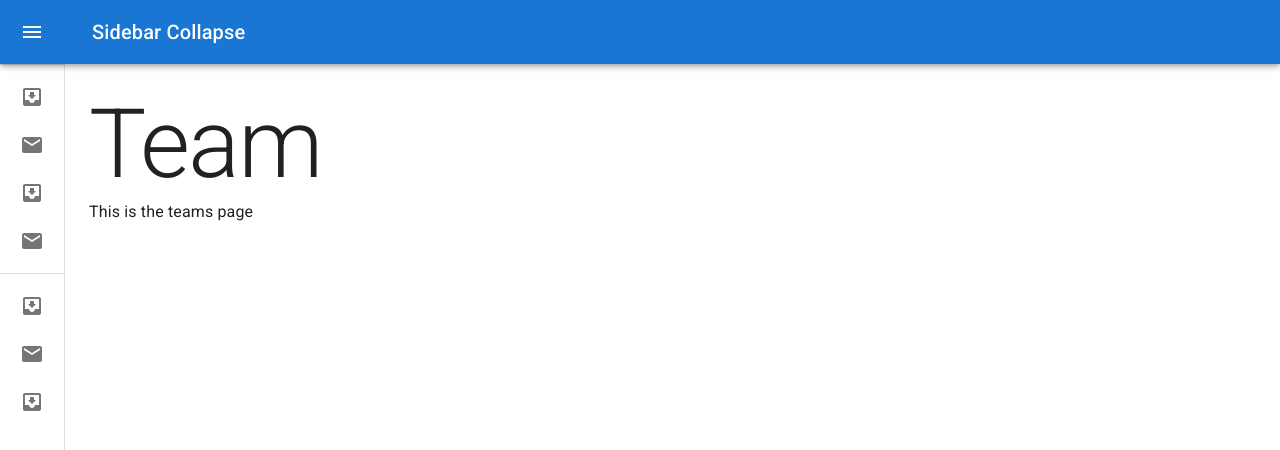
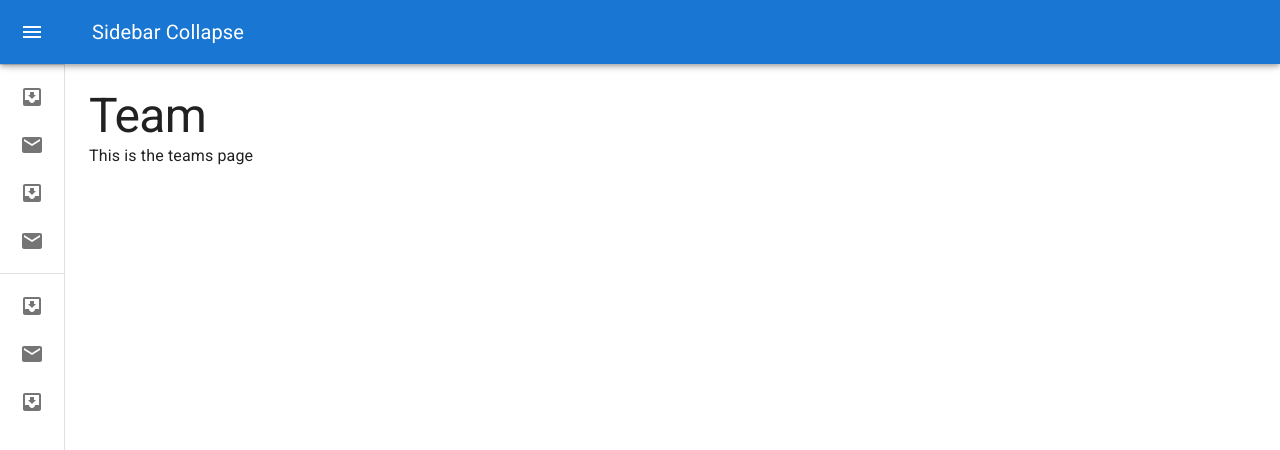
Before and after one commit to atwright147/contacts-react-mui, a React (Vite) app: page /team in a window 1280 px wide. Shown: the top 450 px of the page. Built offline with nearby package versions, Linux system fonts and the light colour scheme.

Commit message:
customise theme

```diff
--- a/src/main.tsx
+++ b/src/main.tsx
@@ -5,6 +5,8 @@ import {
   RouterProvider,
 } from "react-router-dom";
 import CssBaseline from '@mui/material/CssBaseline';
+import { ThemeProvider } from '@mui/material/styles';
+import { theme } from './theme.ts';
 
 import '@fontsource/roboto/300.css';
 import '@fontsource/roboto/400.css';
@@ -34,7 +36,9 @@ const router = createBrowserRouter([
 
 ReactDOM.createRoot(document.getElementById('root')!).render(
   <React.StrictMode>
-    <CssBaseline />
-    <RouterProvider router={router} />
+    <ThemeProvider theme={theme}>
+      <CssBaseline />
+      <RouterProvider router={router} />
+    </ThemeProvider>
   </React.StrictMode>,
 )
--- /dev/null
+++ b/src/theme.ts
@@ -0,0 +1,30 @@
+import { createTheme } from '@mui/material/styles';
+
+export const theme = createTheme({
+  typography: {
+    h1: {
+      fontSize: '3rem',
+      fontWeight: 'normal',
+    },
+    h2: {
+      fontSize: '2.5rem',
+      fontWeight: 'normal',
+    },
+    h3: {
+      fontSize: '2rem',
+      fontWeight: 'normal',
+    },
+    h4: {
+      fontSize: '1.75rem',
+      fontWeight: 'normal',
+    },
+    h5: {
+      fontSize: '1.5rem',
+      fontWeight: 'normal',
+    },
+    h6: {
+      fontSize: '1.25rem',
+      fontWeight: 'normal',
+    },
+  }
+});
```
